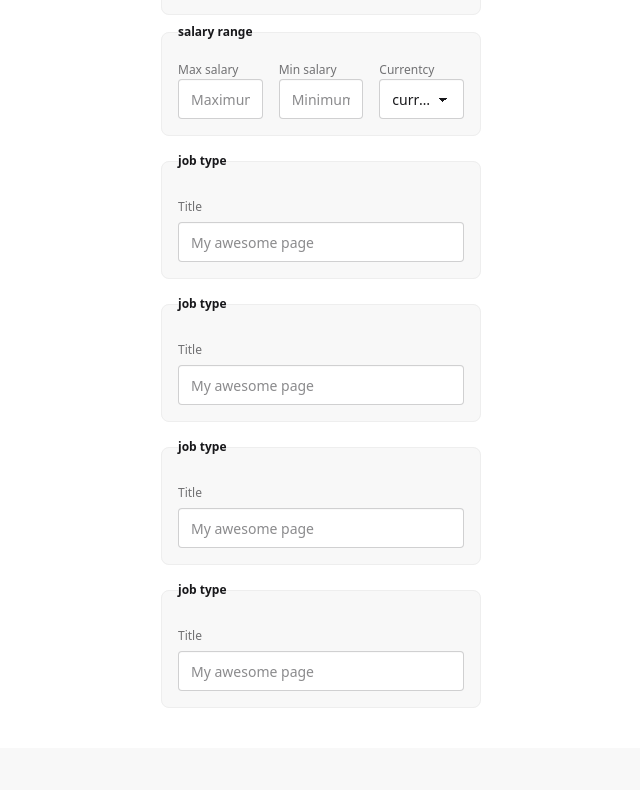
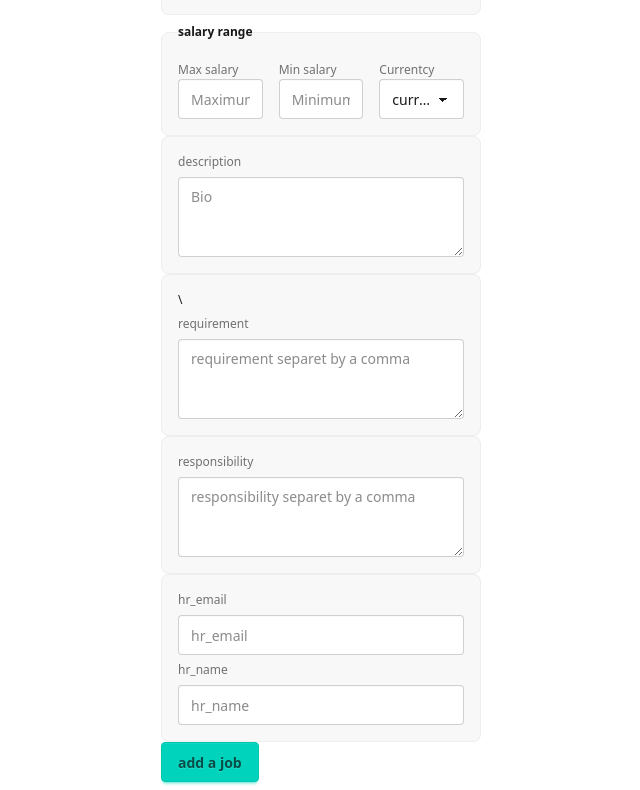
Before and after one commit to mosaraf68500/career-code-client, a React (Vite) app: page /addjob in a window 1280 px wide. Shown: the part 761-1551 px from the top of the page, without its empty margins (319-959 px from the left). Built offline with nearby package versions, Linux system fonts and the light colour scheme; no server answers; sample sign-in values are in the browser's storage.

Commit message:
all form data

```diff
--- a/src/pages/AddJobs.jsx
+++ b/src/pages/AddJobs.jsx
@@ -1,10 +1,19 @@
 import React from "react";
 
 const AddJobs = () => {
+
+    const handleSubmitFormData = (e) => {
+    e.preventDefault();
+    const form = e.target;
+    const formData = new FormData(form); // ছোট h ক্যামেলকেস ব্যবহার করবো
+    const data = Object.fromEntries(formData.entries());
+    console.log(data);
+};
+
   return (
     <div className="flex flex-col justify-center items-center my-10">
       <h1 className="text-4xl text-center font-bold">Please add a job</h1>
-      <form>
+      <form onSubmit={handleSubmitFormData}>
         <fieldset className="fieldset bg-base-200 border-base-300 rounded-box w-xs border p-4">
           <legend className="fieldset-legend">basic info</legend>
           <label className="label"> Job Title</label>
@@ -138,41 +147,50 @@ const AddJobs = () => {
           </div>
         </fieldset>
 
-        {/* job type */}
+        {/* description */}
 
         <fieldset className="fieldset bg-base-200 border-base-300 rounded-box w-xs border p-4">
-          <legend className="fieldset-legend py-4">job type</legend>
+          <label className="label">description</label>
+          <textarea
+            className="textarea"
+            name="description"
+            placeholder="Bio"
+          ></textarea>
+        </fieldset>
 
-          <label className="label">Title</label>
-          <input type="text" className="input" placeholder="My awesome page" />
+        {/* job requrement */}
+
+        <fieldset className="fieldset bg-base-200 border-base-300 rounded-box w-xs border p-4">
+          \<label className="label">requirement</label>
+          <textarea
+            className="textarea"
+            name="requirement"
+            placeholder="requirement separet by a comma"
+          ></textarea>{" "}
+        </fieldset>
+
+        {/* job responsibility */}
+
+        <fieldset className="fieldset bg-base-200 border-base-300 rounded-box w-xs border p-4">
+          <label className="label">responsibility</label>
+          <textarea
+            className="textarea"
+            name="responsibility"
+            placeholder="responsibility separet by a comma"
+          ></textarea>{" "}
         </fieldset>
 
         {/* job type */}
 
         <fieldset className="fieldset bg-base-200 border-base-300 rounded-box w-xs border p-4">
-          <legend className="fieldset-legend py-4">job type</legend>
 
-          <label className="label">Title</label>
-          <input type="text" className="input" placeholder="My awesome page" />
+
+          <label className="label">hr_email</label>
+          <input type="email" className="input" placeholder="hr_email" />
+          <label className="label">hr_name</label>
+          <input type="text" className="input" placeholder="hr_name" />
         </fieldset>
-
-        {/* job type */}
-
-        <fieldset className="fieldset bg-base-200 border-base-300 rounded-box w-xs border p-4">
-          <legend className="fieldset-legend py-4">job type</legend>
-
-          <label className="label">Title</label>
-          <input type="text" className="input" placeholder="My awesome page" />
-        </fieldset>
-
-        {/* job type */}
-
-        <fieldset className="fieldset bg-base-200 border-base-300 rounded-box w-xs border p-4">
-          <legend className="fieldset-legend py-4">job type</legend>
-
-          <label className="label">Title</label>
-          <input type="text" className="input" placeholder="My awesome page" />
-        </fieldset>
+        <input type="submit" className="btn btn-accent" value="add a job" />
       </form>
     </div>
   );
```
Lines whose indentation alone changed are shown as unchanged.
